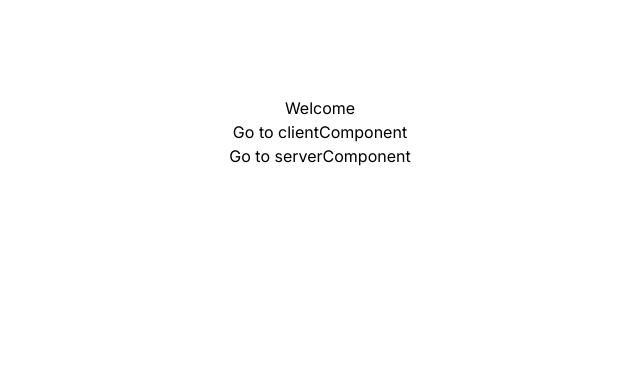
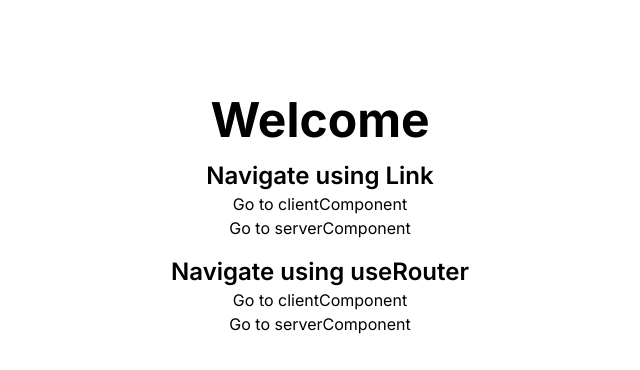
Before and after one commit to HemanthRaghu96/Nextjs-Learning, a Next.js app: page / in a window 1280 px wide. Shown: the top 370 px of the page, without its empty margins (320-960 px from the left). Built offline with nearby package versions, Linux system fonts and the light colour scheme.

Commit message:
Created Navigate using useRouter Hook

```diff
--- a/src/app/page.js
+++ b/src/app/page.js
@@ -1,12 +1,18 @@
-import Image from "next/image";
+'use client'
 import Link from "next/link";
+import { useRouter } from "next/navigation";
 
 export default function Home() {
+  let router=useRouter()
   return (
     <main className="flex min-h-screen flex-col items-center  p-24">
-     <h1>Welcome</h1>
+     <h1 className="font-bold text-5xl">Welcome</h1>
+     <h1 className="font-semibold text-2xl mt-4">Navigate using Link</h1>
      <Link href={'clientComponent'}>Go to clientComponent</Link>
      <Link href={'serverComponent'}>Go to serverComponent</Link>
+     <h1 className="font-semibold text-2xl mt-4">Navigate using useRouter</h1>
+    <button onClick={()=>router.push('clientComponent')}>Go to clientComponent</button>
+    <button onClick={()=>router.push('serverComponent')}>Go to serverComponent</button>
     </main>
   );
 }
```
